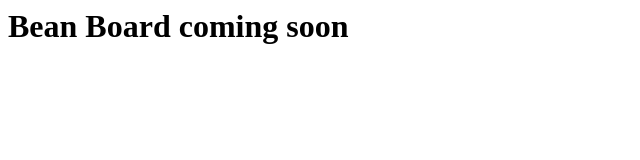
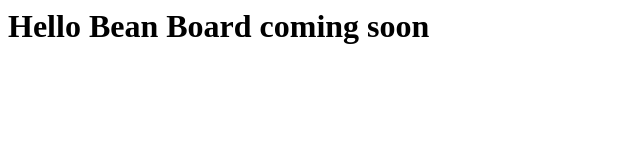
Before and after one commit to snowleopard-spec/beanboard-dash, a plain HTML site: page index.html in a window 1280 px wide. Shown: the whole page, without its empty margins (0-640 px from the left). Drawn offline with Linux system fonts and the light colour scheme.

Commit message:
Update index.html

```diff
--- a/index.html
+++ b/index.html
@@ -1 +1 @@
-<html><body><h1>Bean Board coming soon</h1></body></html>
+<html><body><h1>Hello Bean Board coming soon</h1></body></html>
```
